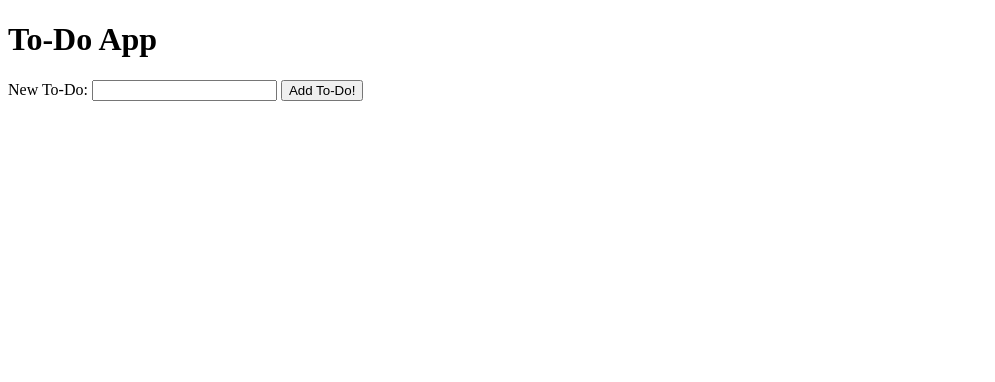
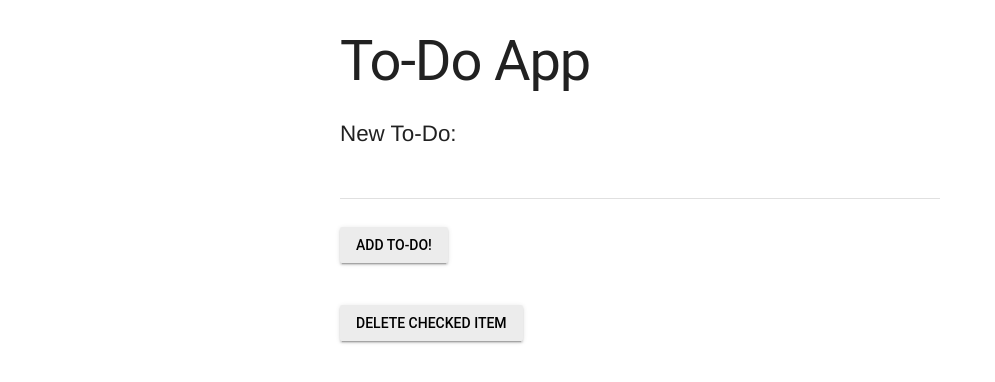
Before and after one commit to katekimble/to-do-app, a plain HTML site: page index.html in a window 1280 px wide. Shown: the whole page, without its empty margins (0-995 px from the left). Drawn offline with nearby package versions, Linux system fonts and the light colour scheme.

Commit message:
Assignment To-Do-App: Complete

```diff
--- a/app.js
+++ b/app.js
@@ -3,6 +3,12 @@ window.onload = function() {
 };
 
 function onReady() {
+
+  let button = document.createElement('button');
+  document.body.appendChild(button);
+  button.textContent = "Delete Checked Item";
+  button.setAttribute('class', 'mdl-button mdl-js-button mdl-button--raised');
+  button.setAttribute('onclick', 'removeChecked()');
 
   const addToDoForm = document.getElementById('addToDoForm');
   const newToDoText = document.getElementById('newToDoText');
@@ -14,12 +20,23 @@ function onReady() {
     let title = newToDoText.value;
     let newLi = document.createElement('li');
     let checkbox = document.createElement('input');
+    checkbox.setAttribute('class', "mycheckbox");
 
     checkbox.type = "checkbox";
     newLi.textContent = title;
     newLi.appendChild(checkbox);
     toDoList.appendChild(newLi);
     newToDoText.value = '';
+  });
 
-  });
 };
+
+function removeChecked() {
+  let mycheckboxes = document.getElementsByClassName('mycheckbox');
+
+  for (let i = 0; i < mycheckboxes.length; i++) {
+    if(mycheckboxes[i].checked == true) {
+      mycheckboxes[i].parentNode.remove();
+    }
+  }
+}
--- a/index.html
+++ b/index.html
@@ -2,19 +2,30 @@
 
 <html>
   <head>
+    <title>To-Do App</title>
     <meta name="viewport" content="width=device-width, initial-scale=1">
-    <title>To-Do App</title>
+
+    <!--Material Design Lite-->
+    <link rel="stylesheet" href="https://code.getmdl.io/1.3.0/material.grey-lime.min.css">
+    <script defer src="https://code.getmdl.io/1.3.0/material.min.js"></script>
+
+    <!--Custom Styles-->
+    <link rel="stylesheet" href="styles/main.css">
   </head>
 
-  <body>
-    <h1>To-Do App</h1>
+  <body class="mdl-data-table__cell--non-numeric">
+    <header>
+      <h1>To-Do App</h1>
+    </header>
     <form id="addToDoForm">
       <label for="newToDoText">New To-Do:</label>
-      <input type="text" id="newToDoText">
-      <button type="submit">Add To-Do!</button>
+      <input class="mdl-textfield__input" type="text" id="newToDoText">
+      <button type="submit" class="mdl-button mdl-js-button mdl-button--raised">Add To-Do!</button>
     </form>
+
     <ul id="toDoList"></ul>
     <script src="app.js"></script>
+
   </body>
 
 </html>
--- /dev/null
+++ b/styles/main.css
@@ -0,0 +1,10 @@
+body {
+  font-size: 1.6rem;
+  max-width: 600px;
+  margin: 2rem;
+  margin: auto;
+}
+
+.mdl-textfield__input, .mdl-button {
+  margin-top: 2rem;
+}
```
